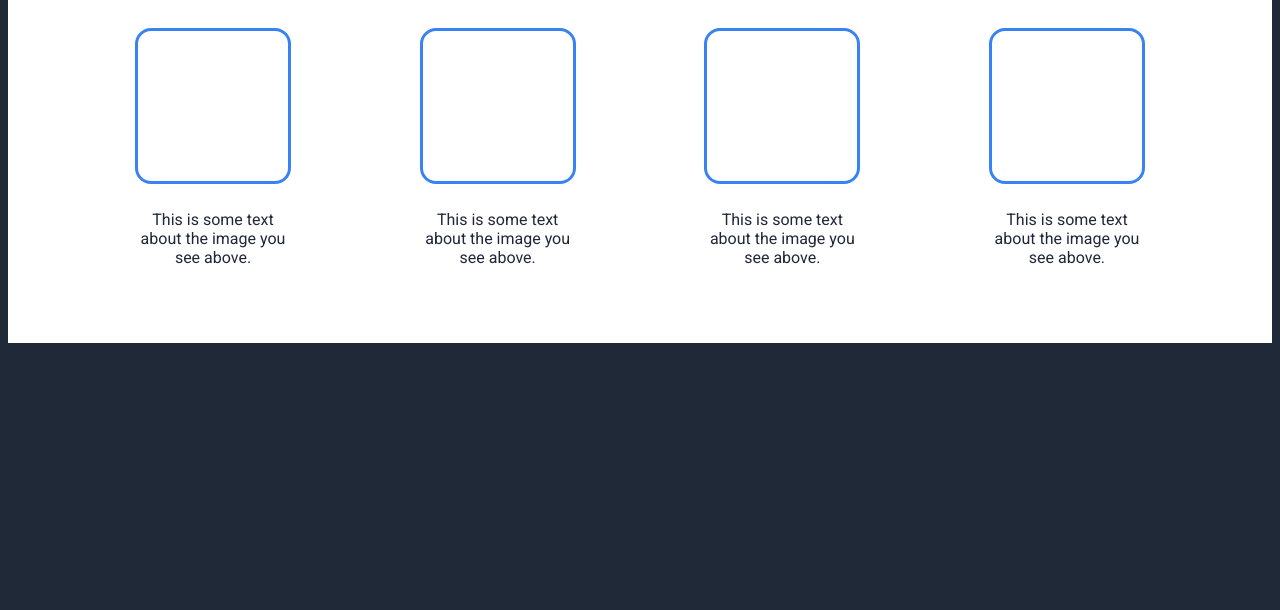
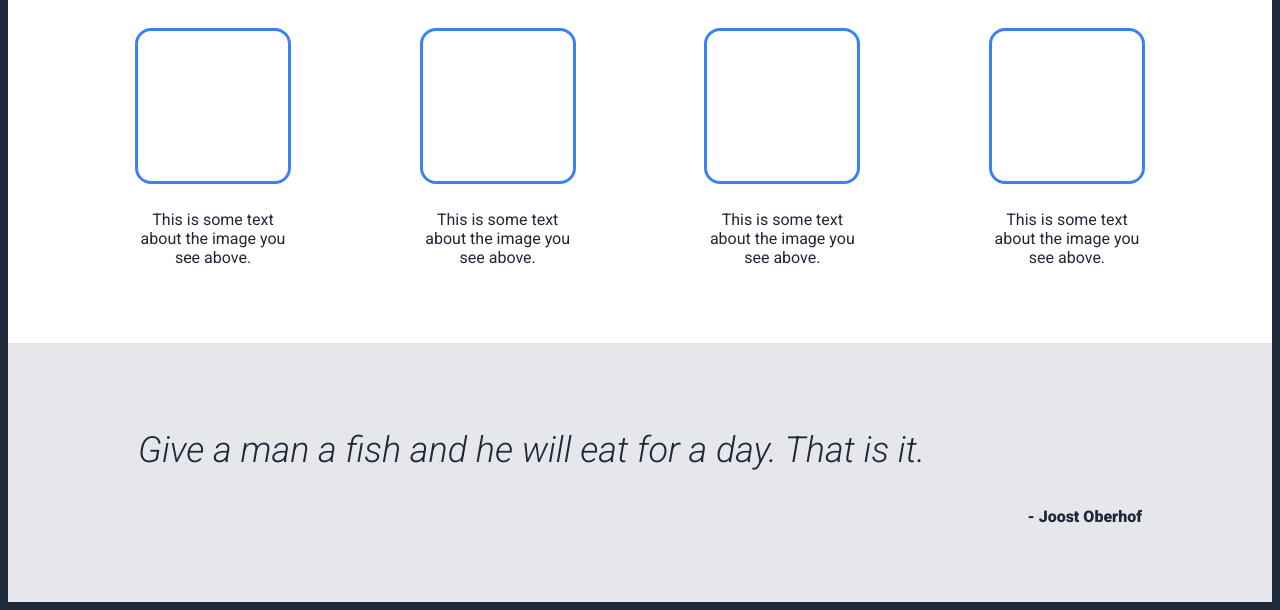
Before and after one commit to Rixtinator/TOP-landingpage, a plain HTML site: page index.html in a window 1280 px wide. Shown: the part 553-1163 px from the top of the page. Before the commit the page ends 904 px from the top, so only its background shows below. Drawn offline with Linux system fonts and the light colour scheme.

Commit message:
add testimonial

```diff
--- a/index.html
+++ b/index.html
@@ -57,5 +57,9 @@
         </div>
       </div>
     </div>
+    <div class="testimonial">
+        <p class = "quote">Give a man a fish and he will eat for a day. That is it.</p>
+        <p class = "name">- Joost Oberhof</p>
+    </div>
   </body>
 </html>
--- a/style.css
+++ b/style.css
@@ -101,3 +101,25 @@ button {
   width: 150px;
   color: #1f2739;
 }
+
+/*CSS for testimonial */
+.testimonial {
+  background-color: #e5e7eb;
+  padding: 50px 130px;
+  padding-bottom: 60px;
+}
+
+.testimonial p {
+  color: #1f2739;
+}
+
+.testimonial .quote {
+  font-style: italic;
+  font-size: 36px;
+  text-align: left;
+}
+
+.testimonial .name {
+  font-weight: 900;
+  text-align: right;
+}
```
